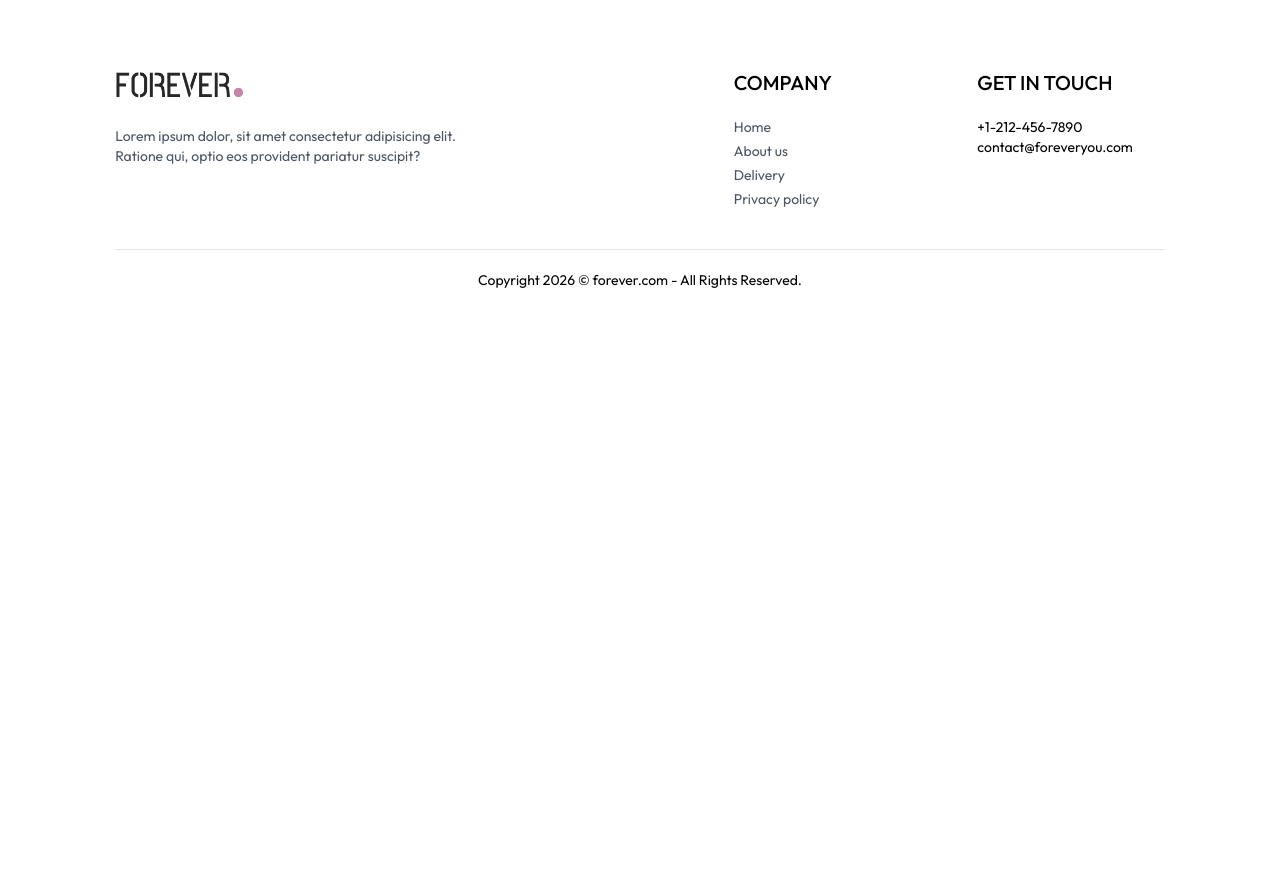
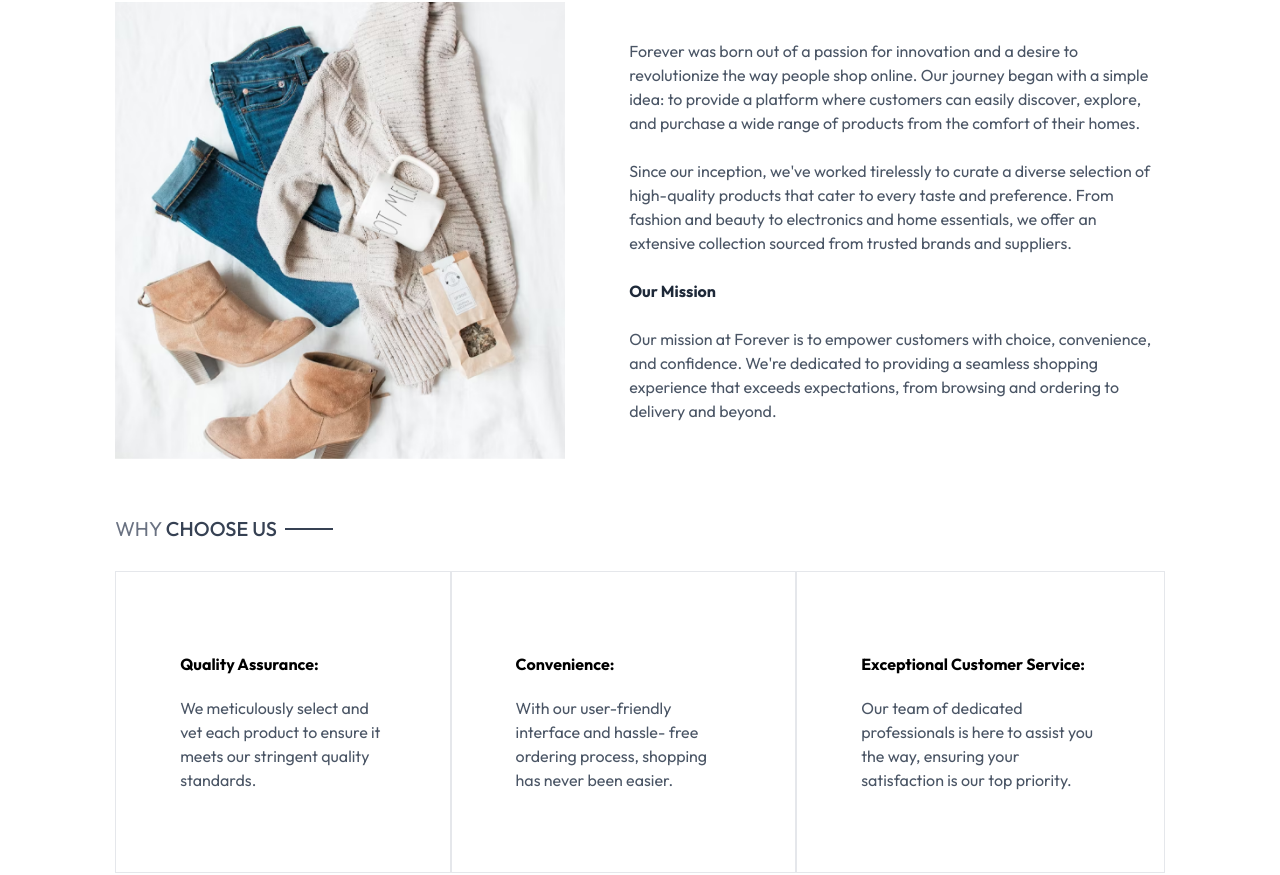
Before and after one commit to shubh95rai/e-commerce-mern, a React (Vite) app in the folder frontend/: page /about in a window 1280 px wide. Shown: the part 196-1071 px from the top of the page. Before the commit the page ends 800 px from the top, so only its background shows below. Built offline with nearby package versions, Linux system fonts and the light colour scheme.

Commit message:
add About page content

```diff
--- a/frontend/src/components/NewsLetterBox.jsx
+++ b/frontend/src/components/NewsLetterBox.jsx
@@ -1,7 +1,6 @@
 const NewsLetterBox = () => {
   const onSubmitHandler = (e) => {
     e.preventDefault();
-    console.log("Submitted");
   };
 
   return (
--- a/frontend/src/pages/About.jsx
+++ b/frontend/src/pages/About.jsx
@@ -1,6 +1,77 @@
+import { assets } from "../assets/frontend_assets/assets";
+import NewsLetterBox from "../components/NewsLetterBox";
+import Title from "../components/Title";
+
 const About = () => {
   return (
-    <div>About</div>
-  )
-}
-export default About
+    <div>
+      <div className="text-2xl pt-8 text-center border-t">
+        <Title text1="ABOUT" text2="US" />
+      </div>
+
+      <div className="my-10 flex flex-col md:flex-row gap-16">
+        <img
+          src={assets.about_img}
+          alt="about-us-img"
+          className="w-full md:max-w-112.5"
+        />
+        <div className="flex flex-col justify-center gap-6 md:w-2/4 text-gray-600">
+          <p>
+            Forever was born out of a passion for innovation and a desire to
+            revolutionize the way people shop online. Our journey began with a
+            simple idea: to provide a platform where customers can easily
+            discover, explore, and purchase a wide range of products from the
+            comfort of their homes.
+          </p>
+          <p>
+            Since our inception, we've worked tirelessly to curate a diverse
+            selection of high-quality products that cater to every taste and
+            preference. From fashion and beauty to electronics and home
+            essentials, we offer an extensive collection sourced from trusted
+            brands and suppliers.
+          </p>
+          <b className="text-gray-800">Our Mission</b>
+          <p>
+            Our mission at Forever is to empower customers with choice,
+            convenience, and confidence. We're dedicated to providing a seamless
+            shopping experience that exceeds expectations, from browsing and
+            ordering to delivery and beyond.
+          </p>
+        </div>
+      </div>
+
+      <div className="text-xl py-4">
+        <Title text1="WHY" text2="CHOOSE US" />
+      </div>
+
+      <div className="flex flex-col md:flex-row mb-20">
+        <div className="border px-10 md:px-16 py-8 md:py-20 flex flex-col gap-5">
+          <b>Quality Assurance:</b>
+          <p className="text-gray-600">
+            We meticulously select and vet each product to ensure it meets our
+            stringent quality standards.
+          </p>
+        </div>
+
+        <div className="border px-10 md:px-16 py-8 md:py-20 flex flex-col gap-5">
+          <b>Convenience:</b>
+          <p className="text-gray-600">
+            With our user-friendly interface and hassle- free ordering process,
+            shopping has never been easier.
+          </p>
+        </div>
+
+        <div className="border px-10 md:px-16 py-8 md:py-20 flex flex-col gap-5">
+          <b>Exceptional Customer Service:</b>
+          <p className="text-gray-600">
+            Our team of dedicated professionals is here to assist you the way,
+            ensuring your satisfaction is our top priority.
+          </p>
+        </div>
+      </div>
+
+      <NewsLetterBox />
+    </div>
+  );
+};
+export default About;
```
